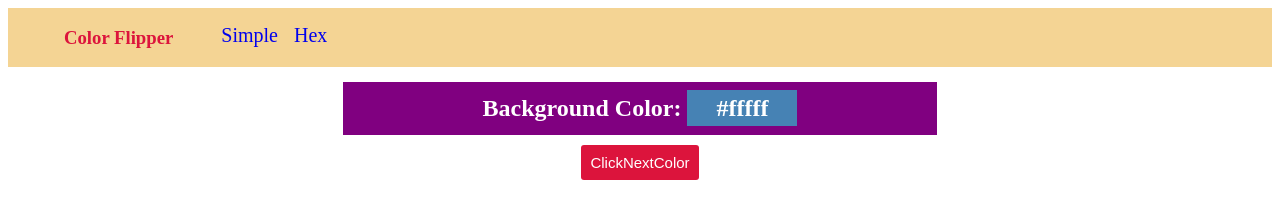
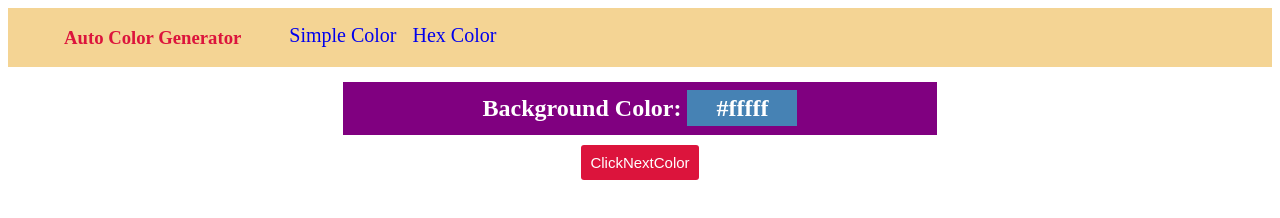
Before and after one commit to Meheady/autoColorGenerator, a plain HTML site: page index.html in a window 1280 px wide. Drawn offline with Linux system fonts and the light colour scheme.

Commit message:
contentCng

```diff
--- a/index.html
+++ b/index.html
@@ -10,10 +10,10 @@
 <body>
    <nav>
        <div class="nav-center">
-          <h3>Color Flipper</h3>
+          <h3>Auto Color Generator</h3>
           <ul class="nav-links">
-              <li><a href="index.html">Simple</a></li>
-              <li><a href="hex.html">Hex</a></li>
+              <li><a href="index.html">Simple Color</a></li>
+              <li><a href="hex.html">Hex Color</a></li>
           </ul>
        </div>
    </nav>
```
